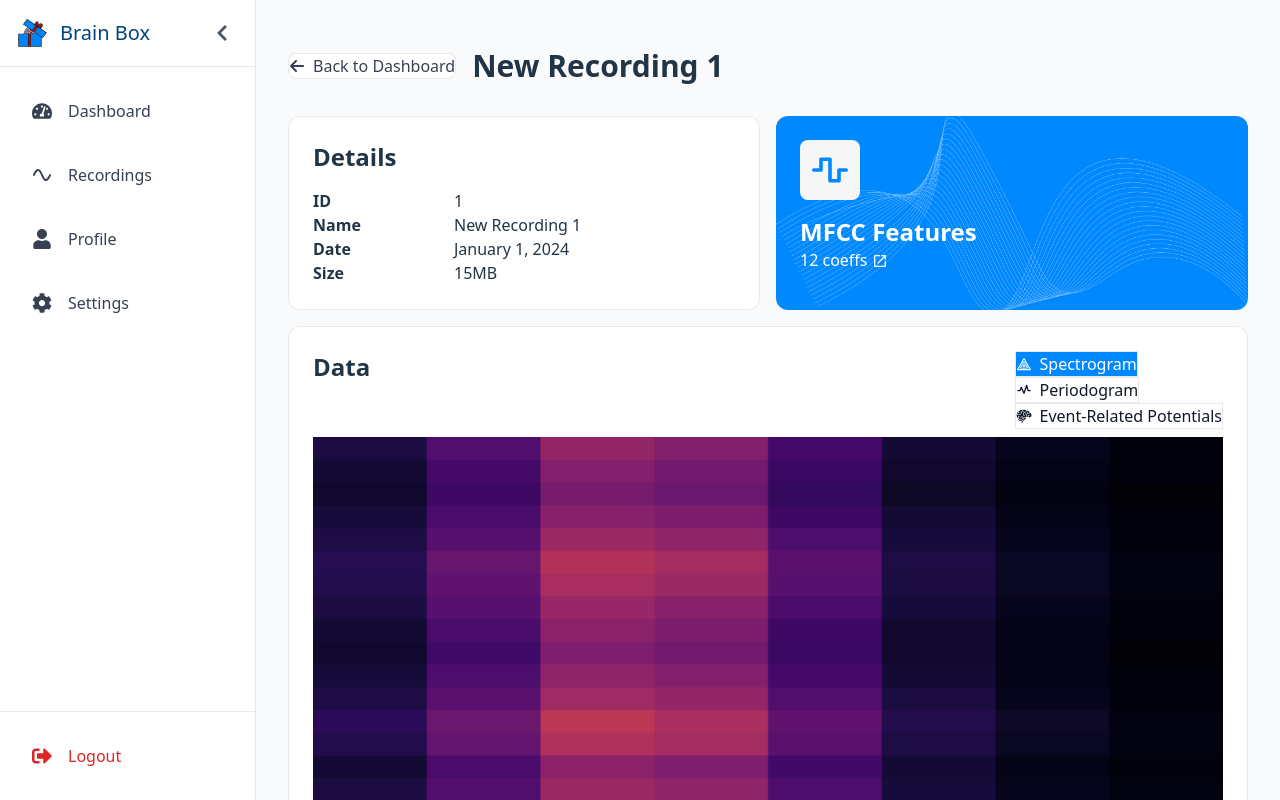
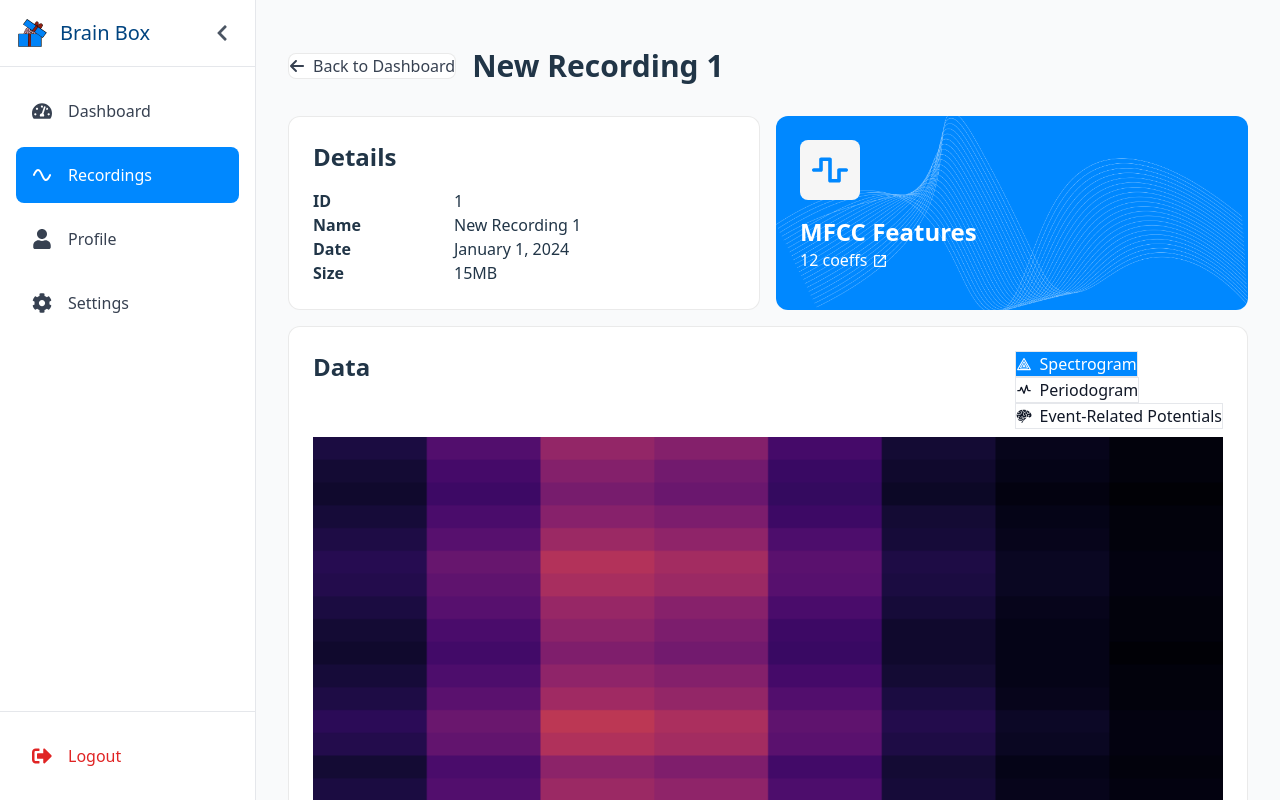
Before and after one commit to Physlex/NatHack2025, a React (Vite) app in the folder app-frontend/: page /recording/1 in a window 1280 px wide. Built offline with nearby package versions, Linux system fonts and the light colour scheme.

Commit message:
fix: nav item is active when path starts with the path

```diff
--- a/app-frontend/src/components/NavItem.tsx
+++ b/app-frontend/src/components/NavItem.tsx
@@ -20,7 +20,7 @@ export default function NavItem({
   const navigate = useNavigate();
   const location = useLocation();
 
-  const isActive = location.pathname === path;
+  const isActive = location.pathname.startsWith(path);
 
   const handleClick = () => {
     if (onClick) {
```
